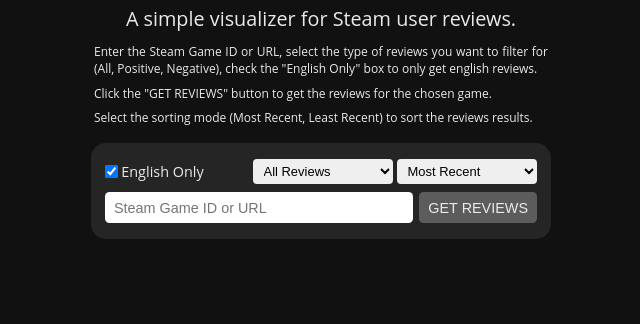
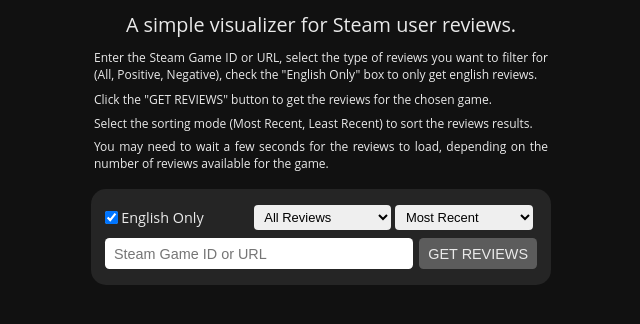
Before and after one commit to valeriodiste/SimplifiedSteamReviews, a plain HTML site: page index.html in a window 1280 px wide. Shown: the part 66-390 px from the top of the page, without its empty margins (319-959 px from the left). Drawn offline with Linux system fonts and the light colour scheme.

Commit message:
Add files via upload

```diff
--- a/index.html
+++ b/index.html
@@ -19,6 +19,9 @@
 				<span>Enter the Steam Game ID or URL, select the type of reviews you want to filter for (All, Positive, Negative), check the "English Only" box to only get english reviews.</span>
 				<span>Click the "GET REVIEWS" button to get the reviews for the chosen game.</span>
 				<span>Select the sorting mode (Most Recent, Least Recent) to sort the reviews results.</span>
+			</p>
+			<p>
+				You may need to wait a few seconds for the reviews to load, depending on the number of reviews available for the game.
 			</p>
 		</div>
 		<!-- Form to make a request to the server -->
@@ -45,6 +48,10 @@
 							 <option value="oldest">Least Recent</option>
 						</select>
 					 </div>
+					 <!-- Button to read the reviews aloud -->
+					 <!-- <div>
+						 <button id="read-aloud" type="button">LISTEN</button>
+					</div> -->
 				</div>
 				<div>
 					<!-- Input field to get the game ID or URL -->
@@ -53,7 +60,6 @@
 			   </div>
 			</form>
 		</div>
-
 		<div id="reviews-container">
 			<!-- Reviews will be displayed here -->
 			 <!-- <div class="review">
--- a/script.js
+++ b/script.js
@@ -51,6 +51,17 @@
 	document.getElementById("sort-by").addEventListener("change", function () {
 		displayReviews();
 	});
+	// On click on the "read-aloud" button, read the reviews aloud
+	// document.getElementById("read-aloud").addEventListener("click", function () {
+	// 	// Get the text of the reviews
+	// 	let reviewsText = reviews.slice(0, 10).map(review => review["review"]).join(". . .");
+	// 	// Create a new SpeechSynthesisUtterance object
+	// 	let utterance = new SpeechSynthesisUtterance(reviewsText, { lang: "en-US" }, { rate: 1 });
+	// 	// Speak the text
+	// 	window.speechSynthesis.speak(utterance);
+	// 	// Debug a message
+	// 	console.log("Reading reviews aloud...");
+	// });
 });
 
 // Function to display the reviews
@@ -90,7 +101,7 @@
 		let recommendedElement = document.createElement("a");
 		recommendedElement.classList.add("recommended");
 		recommendedElement.classList.add(recommended ? "positive" : "negative");
-		recommendedElement.src = "https://steamcommunity.com/profiles/" + username + "/recommended/" + lastAppid + "/"
+		recommendedElement.href = "https://steamcommunity.com/profiles/" + username + "/recommended/" + lastAppid + "/"
 		recommendedElement.target = "_blank";
 		// Append the date and recommended elements
 		dateRecommendedElement.appendChild(dateElement);
--- a/style.css
+++ b/style.css
@@ -64,6 +64,11 @@
 	font-size: 0.75em;
 	padding: 0em 0.25em;
 	text-align: justify;
+	display: flex;
+	flex-direction: column;
+}
+#description > p {
+	margin-top: 0.5em;
 }
 #description span {
 	display: block;
@@ -95,7 +100,7 @@
 	align-content: center;
 }
 form > div:not(:last-child) {
-	margin-bottom: 0.5em
+	margin-bottom: 0.5em;
 }
 form > div > div {
 	width: 100%;
@@ -104,6 +109,9 @@
 	align-items: center;
 	align-content: center;
 	font-size: 0.9em;
+}
+form > div > div:first-child {
+	margin-right: 0.5em;
 }
 input[type="text"] {
 	width: 71.25%;
@@ -152,7 +160,7 @@
 	border-radius: 0.3125em;
 	padding: 0.3125em 0.5em;
 	font-size: 0.9em;
-	margin-left: 0.3125em;
+	margin-right: 0.3125em;
 }
 select:focus {
 	outline: none;
```
